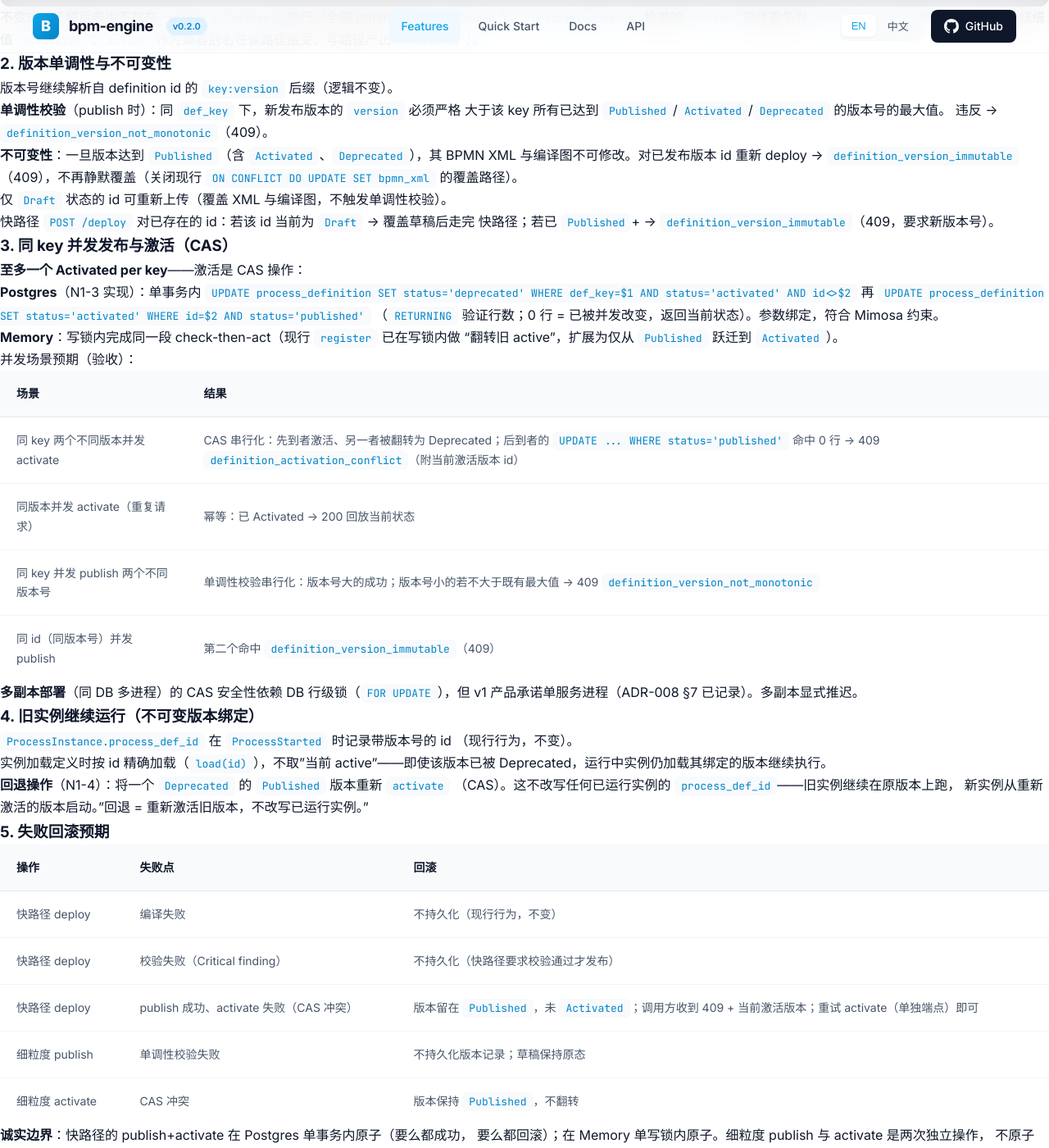
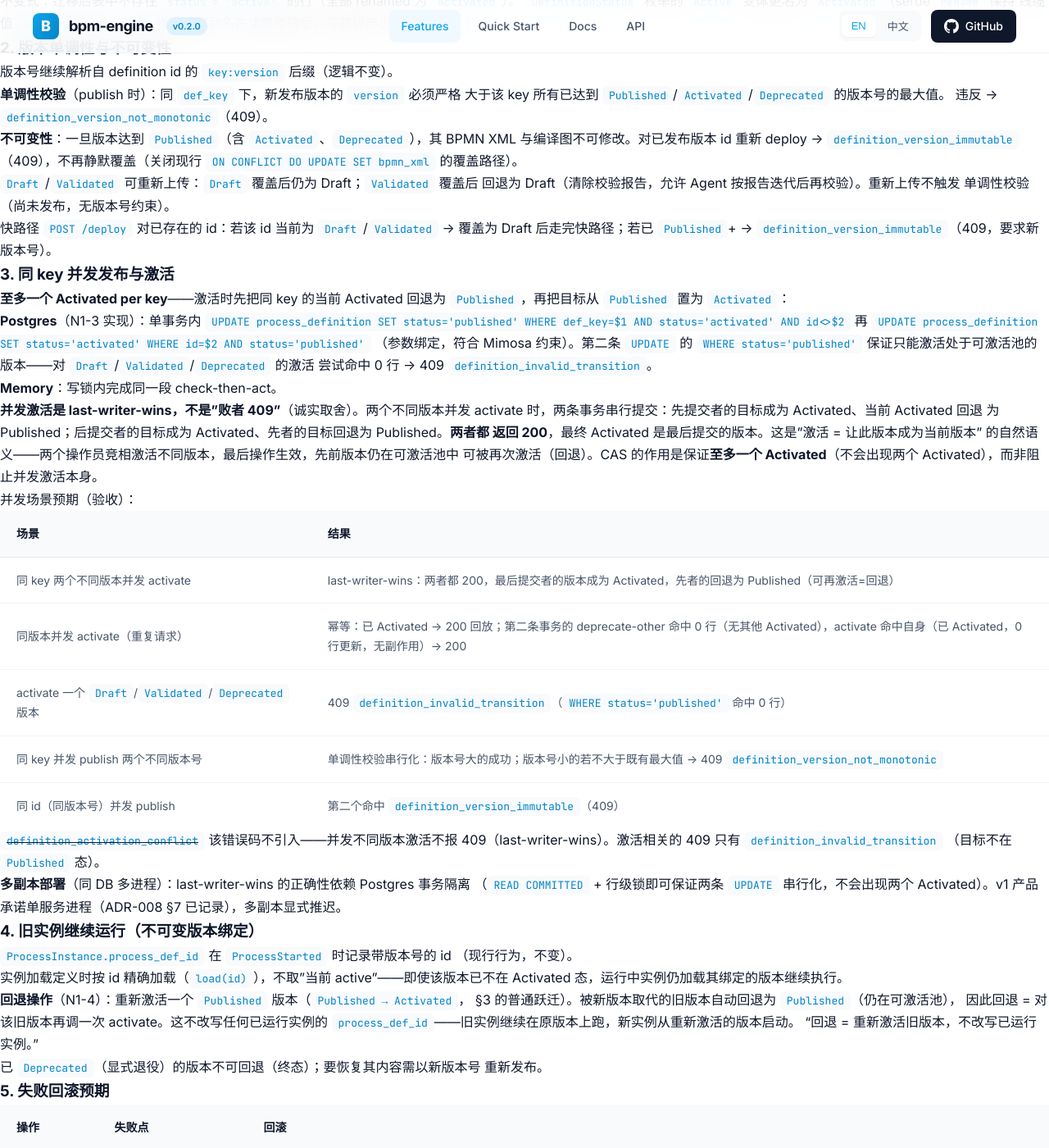
Before and after one commit to Colin4k1024/bpm-engine, a Jekyll site: the page built from docs/adr/ADR-009-definition-lifecycle.md, in a window 1280 px wide and 1400 px high, scrolled down 3003 px. Shown: the whole window at 82% size. Built offline with Jekyll 4.4.1, drawn with Linux system fonts in a browser that asks for light colours; our own code applies the rules of GitHub Pages for plain Markdown files; some of the changed text lies outside the part shown.

Commit message:
docs(adr): fix ADR-009 concurrent activation + fast-path atomicity (review)
Address grok CHANGES_REQUESTED:
- Blocker 1: restate concurrent different-version activate as
  last-writer-wins (both 200) — the CAS SQL was correct, the stated
  'loser gets 409' outcome was unrealizable. 409 only for invalid
  state transitions (target not Published). Remove
  definition_activation_conflict code.
- Blocker 2: fast-path publish+activate is atomic (single txn/lock);
  activate always succeeds (version just published in same txn).
  'Version stays Published' scenario only applies to granular
  separate activate, not fast path. §5 table + §6 step 4 + honesty
  note now consistent.
- State machine: Activated is non-terminal (auto→Published when
  superseded); Deprecated is terminal. Rollback = re-activate a
  Published version (ordinary transition, no exception needed).
- Content freeze pinned at Published (not Validated); Validated
  re-upload→Draft allowed (Agent iteration). Table + §2 consistent.
- Nit: verified line refs are correct (4724/4688/1927/12) — grok
  off-by-ones were reviewer error, not fixed.

````diff
--- a/docs/adr/ADR-009-definition-lifecycle.md
+++ b/docs/adr/ADR-009-definition-lifecycle.md
@@ -101,34 +101,36 @@
 | 状态 | 含义 | 可启动新实例？ | 内容可变？ |
 |------|------|:-:|:-:|
 | `Draft` | 候选草稿，可反复上传覆盖 | 否 | 是 |
-| `Validated` | 通过结构+语义校验，校验报告已持久化 | 否 | 否（冻结为可发布候选） |
-| `Published` | 已发布不可变版本，可被激活 | 否（需先 Activated） | 否 |
+| `Validated` | 通过校验，报告已持久化；重新上传回 Draft 再迭代 | 否 | 是（重新上传回 Draft，清除报告） |
+| `Published` | 已发布不可变版本，分配版本号，在可激活池中 | 否（需先 Activated） | 否 |
 | `Activated` | 该 key 的当前激活版本，唯一可启动 | 是 | 否 |
-| `Deprecated` | 已退役（被新版本取代或手动废弃） | 否 | 否 |
+| `Deprecated` | 显式退役（从可激活池移除），终态 | 否 | 否 |
+
+**内容冻结点**：不可变性从 `Published` 开始（含 `Activated`、`Deprecated`）。
+`Draft`/`Validated` 可重新上传——`Validated` 重新上传回 `Draft`（清除校验报告，
+允许 Agent 按报告迭代后再校验）。`Published`+ 不可覆盖。
 
 合法跃迁（非法跃迁拒绝，返回 `definition_invalid_transition`）：
-
-```
-Draft ──validate──▶ Validated ──publish──▶ Published ──activate──▶ Activated
-  │                    │                       │                       │
-  └──(重新上传)──▶ Draft     └──(retire)──▶ Deprecated ◀──(retire)───┘
-                                              ▲
-                          Published ──(retire)──┘
-                          Activated ──(deprecate/被新激活取代)──▶ Deprecated
-```
-
-跃迁规则：
 
 - `Draft → Validated`：执行 `validate_definition` + `dry_run`，无 Critical finding
   时持久化校验报告并跃迁。有 Critical finding 时保持 Draft，报告仍持久化（N1-2 的
   修复建议载体）。
+- `Validated → Draft`：重新上传覆盖（清除校验报告，允许迭代）。
 - `Validated → Published`：分配不可变版本号（单调性校验，§2），冻结 XML 与编译图。
-  `Validated` 是可选中间态——草稿可直接走快路径发布，不必停留。
-- `Published → Activated`：CAS 激活（§3）。
-- `Activated → Deprecated`：手动 deprecate，或被同 key 新版本激活时自动翻转。
-- 任何非终态 → `Deprecated`：手动 retire。
-- `Deprecated` 是终态，不可回退到任何活跃态。"回退"（N1-4）= 重新激活一个已
-  Published 的旧版本（§4）。
+- `Validated → Deprecated`：退役候选（不经发布直接退役）。
+- `Published → Activated`：CAS 激活（§3）。可多次发生（回退 = 重新激活一个
+  `Published` 版本，§4）。
+- `Published → Deprecated`：手动退役已发布版本。
+- `Activated → Published`：**自动**——同 key 另一版本激活时，当前 Activated 自动
+  回退为 `Published`（仍在可激活池中，可被再次激活=回退）。不是终态。
+- `Activated → Deprecated`：手动退役当前激活版本（之后该 key 无 Activated，直到
+  另一版本被激活）。
+- `Deprecated` 是**终态**，不可回退。要"恢复"一个已 Deprecated 版本，需以新版本号
+  重新发布其 XML。
+
+`Activated` 不是终态——它表示"当前是该 key 的激活版本"，可被取代（→ Published）
+或退役（→ Deprecated）。这使"回退 = 重新激活旧版本"成为 `Published → Activated`
+的普通跃迁，无需破例。
 
 DB 迁移 `0005_definition_lifecycle.sql`（前向 only，ADR-005）：
 
@@ -153,43 +155,65 @@
   BPMN XML 与编译图不可修改。对已发布版本 id 重新 deploy →
   `definition_version_immutable`（409），不再静默覆盖（关闭现行
   `ON CONFLICT DO UPDATE SET bpmn_xml` 的覆盖路径）。
-- 仅 `Draft` 状态的 id 可重新上传（覆盖 XML 与编译图，不触发单调性校验）。
-- 快路径 `POST /deploy` 对已存在的 id：若该 id 当前为 `Draft` → 覆盖草稿后走完
-  快路径；若已 `Published`+ → `definition_version_immutable`（409，要求新版本号）。
+- `Draft`/`Validated` 可重新上传：`Draft` 覆盖后仍为 Draft；`Validated` 覆盖后
+  回退为 Draft（清除校验报告，允许 Agent 按报告迭代后再校验）。重新上传不触发
+  单调性校验（尚未发布，无版本号约束）。
+- 快路径 `POST /deploy` 对已存在的 id：若该 id 当前为 `Draft`/`Validated` →
+  覆盖为 Draft 后走完快路径；若已 `Published`+ →
+  `definition_version_immutable`（409，要求新版本号）。
 
-### 3. 同 key 并发发布与激活（CAS）
+### 3. 同 key 并发发布与激活
 
-**至多一个 Activated per key**——激活是 CAS 操作：
+**至多一个 Activated per key**——激活时先把同 key 的当前 Activated 回退为
+`Published`，再把目标从 `Published` 置为 `Activated`：
 
 - **Postgres**（N1-3 实现）：单事务内
-  `UPDATE process_definition SET status='deprecated' WHERE def_key=$1 AND status='activated' AND id<>$2`
+  `UPDATE process_definition SET status='published' WHERE def_key=$1 AND status='activated' AND id<>$2`
   再 `UPDATE process_definition SET status='activated' WHERE id=$2 AND status='published'`
-  （`RETURNING` 验证行数；0 行 = 已被并发改变，返回当前状态）。参数绑定，符合
-  Mimosa 约束。
-- **Memory**：写锁内完成同一段 check-then-act（现行 `register` 已在写锁内做
-  "翻转旧 active"，扩展为仅从 `Published` 跃迁到 `Activated`）。
+  （参数绑定，符合 Mimosa 约束）。第二条 `UPDATE` 的 `WHERE status='published'`
+  保证只能激活处于可激活池的版本——对 `Draft`/`Validated`/`Deprecated` 的激活
+  尝试命中 0 行 → 409 `definition_invalid_transition`。
+- **Memory**：写锁内完成同一段 check-then-act。
+
+**并发激活是 last-writer-wins，不是"败者 409"**（诚实取舍）。两个不同版本并发
+activate 时，两条事务串行提交：先提交者的目标成为 Activated、当前 Activated 回退
+为 Published；后提交者的目标成为 Activated、先者的目标回退为 Published。**两者都
+返回 200**，最终 Activated 是最后提交的版本。这是"激活 = 让此版本成为当前版本"
+的自然语义——两个操作员竞相激活不同版本，最后操作生效，先前版本仍在可激活池中
+可被再次激活（回退）。CAS 的作用是保证**至多一个 Activated**（不会出现两个
+Activated），而非阻止并发激活本身。
 
 并发场景预期（验收）：
 
 | 场景 | 结果 |
 |------|------|
-| 同 key 两个不同版本并发 activate | CAS 串行化：先到者激活、另一者被翻转为 Deprecated；后到者的 `UPDATE ... WHERE status='published'` 命中 0 行 → 409 `definition_activation_conflict`（附当前激活版本 id） |
-| 同版本并发 activate（重复请求） | 幂等：已 Activated → 200 回放当前状态 |
+| 同 key 两个不同版本并发 activate | last-writer-wins：两者都 200，最后提交者的版本成为 Activated，先者的回退为 Published（可再激活=回退） |
+| 同版本并发 activate（重复请求） | 幂等：已 Activated → 200 回放；第二条事务的 deprecate-other 命中 0 行（无其他 Activated），activate 命中自身（已 Activated，0 行更新，无副作用）→ 200 |
+| activate 一个 `Draft`/`Validated`/`Deprecated` 版本 | 409 `definition_invalid_transition`（`WHERE status='published'` 命中 0 行） |
 | 同 key 并发 publish 两个不同版本号 | 单调性校验串行化：版本号大的成功；版本号小的若不大于既有最大值 → 409 `definition_version_not_monotonic` |
 | 同 id（同版本号）并发 publish | 第二个命中 `definition_version_immutable`（409） |
 
-**多副本部署**（同 DB 多进程）的 CAS 安全性依赖 DB 行级锁（`FOR UPDATE`），但
-v1 产品承诺单服务进程（ADR-008 §7 已记录）。多副本显式推迟。
+> ~~`definition_activation_conflict`~~ 该错误码不引入——并发不同版本激活不报
+> 409（last-writer-wins）。激活相关的 409 只有 `definition_invalid_transition`
+> （目标不在 `Published` 态）。
+
+**多副本部署**（同 DB 多进程）：last-writer-wins 的正确性依赖 Postgres 事务隔离
+（`READ COMMITTED` + 行级锁即可保证两条 `UPDATE` 串行化，不会出现两个
+Activated）。v1 产品承诺单服务进程（ADR-008 §7 已记录），多副本显式推迟。
 
 ### 4. 旧实例继续运行（不可变版本绑定）
 
 - `ProcessInstance.process_def_id` 在 `ProcessStarted` 时记录带版本号的 id
   （现行行为，不变）。
-- 实例加载定义时按 id 精确加载（`load(id)`），不取"当前 active"——即使该版本已被
-  Deprecated，运行中实例仍加载其绑定的版本继续执行。
-- **回退操作**（N1-4）：将一个 `Deprecated` 的 `Published` 版本重新 `activate`
-  （CAS）。这不改写任何已运行实例的 `process_def_id`——旧实例继续在原版本上跑，
-  新实例从重新激活的版本启动。"回退 = 重新激活旧版本，不改写已运行实例。"
+- 实例加载定义时按 id 精确加载（`load(id)`），不取"当前 active"——即使该版本已不在
+  Activated 态，运行中实例仍加载其绑定的版本继续执行。
+- **回退操作**（N1-4）：重新激活一个 `Published` 版本（`Published → Activated`，
+  §3 的普通跃迁）。被新版本取代的旧版本自动回退为 `Published`（仍在可激活池），
+  因此回退 = 对该旧版本再调一次 activate。这不改写任何已运行实例的
+  `process_def_id`——旧实例继续在原版本上跑，新实例从重新激活的版本启动。
+  "回退 = 重新激活旧版本，不改写已运行实例。"
+- 已 `Deprecated`（显式退役）的版本不可回退（终态）；要恢复其内容需以新版本号
+  重新发布。
 
 ### 5. 失败回滚预期
 
@@ -197,13 +221,20 @@
 |------|--------|------|
 | 快路径 deploy | 编译失败 | 不持久化（现行行为，不变） |
 | 快路径 deploy | 校验失败（Critical finding） | 不持久化（快路径要求校验通过才发布） |
-| 快路径 deploy | publish 成功、activate 失败（CAS 冲突） | 版本留在 `Published`，未 `Activated`；调用方收到 409 + 当前激活版本；重试 activate（单独端点）即可 |
-| 细粒度 publish | 单调性校验失败 | 不持久化版本记录；草稿保持原态 |
-| 细粒度 activate | CAS 冲突 | 版本保持 `Published`，不翻转 |
+| 快路径 deploy | publish 单调性校验失败 | 不持久化（事务回滚，版本记录不落库） |
+| 快路径 deploy | publish + activate | **原子**：单事务（Postgres）/ 单写锁（Memory）内完成；activate 步骤必成功（目标版本在同事务内刚 publish，`WHERE id=$2 AND status='published'` 命中 1 行）。快路径不存在"publish 成功但 activate 失败"的中间态 |
+| 细粒度 publish | 单调性校验失败 | 不持久化版本记录；草稿/已校验态保持原态 |
+| 细粒度 activate | 目标不在 `Published` 态 | 409 `definition_invalid_transition`；版本状态不变 |
+| 细粒度 activate | 正常（目标在 Published） | last-writer-wins（§3）；至多一个 Activated，无中间态 |
 
-**诚实边界**：快路径的 publish+activate 在 Postgres 单事务内原子（要么都成功，
-要么都回滚）；在 Memory 单写锁内原子。细粒度 publish 与 activate 是两次独立操作，
-不原子——这是细粒度 API 的固有取舍，N1-3 的 CAS 激活闭合"激活一步"的并发窗。
+**快路径与细粒度的原子性差异**（诚实取舍）：
+
+- **快路径** publish + activate 在单事务/单写锁内**原子**——要么版本进入
+  `Activated`，要么什么都不变。不存在"已 Published 未 Activated"的快路径中间态。
+- **细粒度** publish 与 activate 是两次独立操作，不原子：publish 后版本持久化为
+  `Published`（即使随后 activate 失败或未调用，版本仍在可激活池）。这是细粒度 API
+  的固有取舍——它显式分离"发布"与"激活"两个决策，允许"发布但不立即激活"。
+  activate 本身是 last-writer-wins（§3），无"败者回滚"。
 
 ### 6. 部署快路径语义（兼容桥）
 
@@ -212,8 +243,8 @@
 1. `parse_and_compile`（编译失败 → 400 `Compile`，现行行为）
 2. `validate_definition`（Critical finding → 400，新增校验门——现行 deploy 不校验，
    本 ADR 将快路径升级为"必须通过校验才发布"）
-3. publish（单调性校验 + 不可变冻结；版本冲突 → 409）
-4. activate（CAS；冲突 → 409，版本留在 Published）
+3. publish（单调性校验 + 不可变冻结；版本号冲突 → 409 `definition_version_not_monotonic` 或 `definition_version_immutable`）
+4. activate（同事务内；目标刚 publish 故 `WHERE status='published'` 必命中，无冲突）
 
 返回值不变（`DeployResponse { process_definition_id }`）。
 
@@ -227,12 +258,12 @@
 
 | 现行端点（E 系列） | N1-1 后语义 | 线缆变化 |
 |---|---|---|
-| `POST /process-definitions/deploy` | 快路径：编译→校验→发布→激活（原子） | 请求不变；新增 409 版本冲突码；`?skip_validation` opt-in（N1-2） |
+| `POST /process-definitions/deploy` | 快路径：编译→校验→发布→激活（原子） | 请求不变；新增 409 `definition_version_not_monotonic`/`definition_version_immutable`；`?skip_validation` opt-in（N1-2） |
 | `GET /process-definitions` | 列出全部版本记录 | `status` 枚举增加 `draft/validated/published/activated`（`active` 兼容别名读入） |
 | `GET /process-definitions/versions/:key` | 同 key 版本列表 | 同上 status 扩展 |
 | `GET /process-definitions/active/:key` | 返回当前 Activated 版本 | 语义不变；status 值 `activated`（兼容 `active` 读入） |
-| `PUT /process-definitions/:id/activate` | CAS 激活 | 新增 409 `definition_activation_conflict` |
-| `PUT /process-definitions/:id/deprecate` | 退役（同现行） | 无变化 |
+| `PUT /process-definitions/:id/activate` | 激活（last-writer-wins，§3） | 新增 409 `definition_invalid_transition`（目标不在 `Published` 态） |
+| `PUT /process-definitions/:id/deprecate` | 退役→Deprecated（终态） | 无变化 |
 | `POST /process-definitions/validate` | 无状态校验（现行） | 无变化（N1-2 增加持久化校验端点） |
 | `POST /process-definitions/dry-run` | 无状态模拟（现行） | 无变化 |
 
@@ -255,18 +286,21 @@
 本 ADR 锁定以下可测断言（实现后进 CI）：
 
 1. **五态跃迁合法性**：Draft→Validated→Published→Activated 全程合法；
-   Published→Draft 非法（`definition_invalid_transition`）。
+   Activated→Published（被新版本取代，自动）合法；Published→Draft 非法
+   （`definition_invalid_transition`）；Deprecated→任何态非法（终态）。
 2. **单调性**：同 key 已有 version=3 Published，publish version=2 →
    `definition_version_not_monotonic`；publish version=4 → 成功。
 3. **不可变性**：对已 Published 的 `order-flow:3` 重新 deploy →
-   `definition_version_immutable`；对 Draft 的 `order-flow:4` 重新上传 → 成功覆盖。
-4. **CAS 激活**：同 key version=3 已 Activated，activate version=2 → version=3
-   自动 Deprecated，version=2 成为 Activated；并发 activate version=4 与 version=5
-   → 一胜一负（负者 409 + 胜者 id）。
+   `definition_version_immutable`；对 Draft/Validated 的 `order-flow:4` 重新上传
+   → 成功（Validated 回退为 Draft，清除校验报告）。
+4. **激活（last-writer-wins）**：同 key version=3 已 Activated，activate version=2
+   → version=3 自动回退为 Published，version=2 成为 Activated；并发 activate
+   version=4 与 version=5 → **两者都 200**，最后提交者的版本成为 Activated，
+   先者回退为 Published（可再激活=回退）；至多一个 Activated（不变式）。
 5. **旧实例继续运行**：version=3 的实例运行中，activate version=4 → 实例仍加载
    version=3 定义继续执行；新实例启动用 version=4。
-6. **快路径兼容**：`POST /deploy` 合法定义 → 编译+校验+发布+激活一步完成，返回
-   definition id（与现行回包同构）。
+6. **快路径兼容**：`POST /deploy` 合法定义 → 编译+校验+发布+激活原子一步完成，
+   返回 definition id（与现行回包同构）；含 Critical finding 的定义 → 400（不持久化）。
 7. **迁移**：0005 迁移后，表中无 `status='active'` 行；`GET /active/:key` 返回
    `status='activated'`。
 
````
